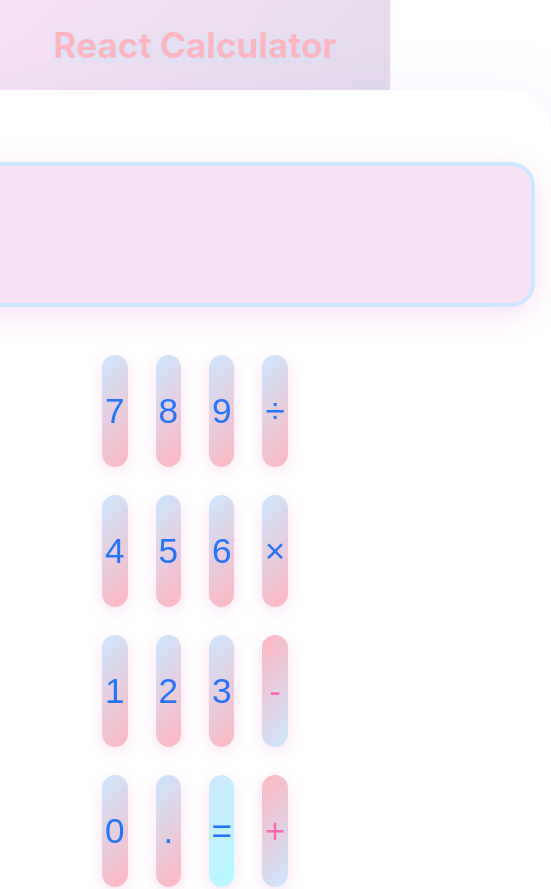
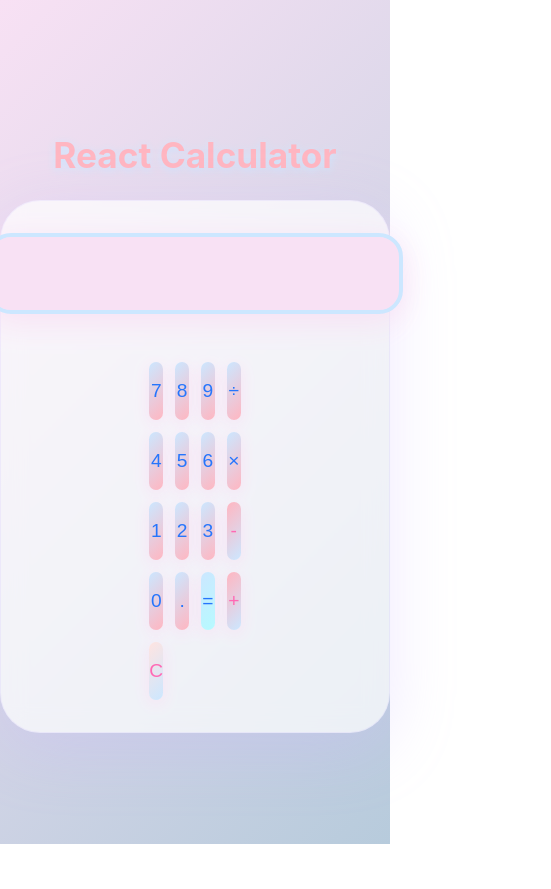
Before and after one commit to ruka-rukhailah/react-calculator-new, a React (Create React App) app: page / in a window 390 px wide. Shown: the top 889 px of the page, 551 px wide, since content can reach past the window. After the commit the page ends 844 px from the top, so only its background shows below. Built offline with nearby package versions, Linux system fonts and the light colour scheme.

Commit message:
Fix CSS syntax errors and enhance styles (hover, focus, responsive, glassmorphism)

```diff
--- a/src/App.css
+++ b/src/App.css
@@ -22,9 +22,11 @@
 
 
 .calc-container {
-  background: #fff;
+  background: rgba(255, 255, 255, 0.7);
+  backdrop-filter: blur(12px);
   border-radius: 40px;
   box-shadow: 0 16px 64px rgba(200, 180, 255, 0.28);
+  border: 1px solid rgba(200, 180, 255, 0.18);
   padding: 72px 56px 56px 56px;
   display: flex;
   flex-direction: column;
@@ -44,6 +46,7 @@
   background-color: #f8e1f4;
   color: #2575fc;
   box-shadow: 0 8px 32px #f8e1f4;
+  transition: background 0.3s, color 0.3s, box-shadow 0.3s;
 }
 
 
@@ -57,6 +60,7 @@
 
 
 
+/* Button styles fixed and enhanced */
 .button,
 button {
   font-size: 2.2rem;
@@ -71,10 +75,54 @@
   font-weight: 500;
 }
 
+.button:hover,
+button:hover {
+  background: linear-gradient(135deg, #b7cbdc 0%, #ffb6c1 100%);
+  box-shadow: 0 6px 24px #cce7ff;
+  transform: scale(1.04);
+}
+
 .button:focus,
 button:focus {
-  outline: 2px solid #2575fc;
+  outline: 2px solid #ffb6c1;
   outline-offset: 2px;
+}
+
+@media (max-width: 600px) {
+  .calc-container {
+    min-width: 90vw;
+    padding: 32px 8px;
+  }
+  .calc-display {
+    font-size: 2rem;
+    padding: 18px;
+  }
+  .buttons {
+    gap: 12px;
+    padding: 0 8px;
+  }
+  .button, button {
+    font-size: 1.2rem;
+    padding: 18px 0;
+  }
+}
+@media (max-width: 600px) {
+  .calc-container {
+    min-width: 90vw;
+    padding: 32px 8px;
+  }
+  .calc-display {
+    font-size: 2rem;
+    padding: 18px;
+  }
+  .buttons {
+    gap: 12px;
+    padding: 0 8px;
+  }
+  .button, button {
+    font-size: 1.2rem;
+    padding: 18px 0;
+  }
 }
 
 
```
